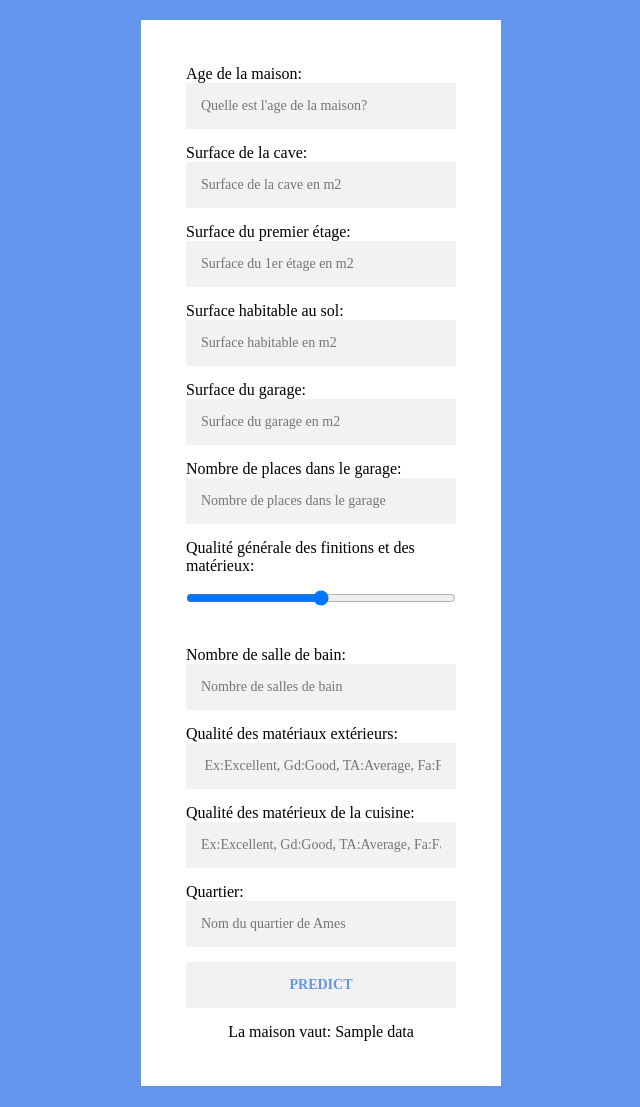
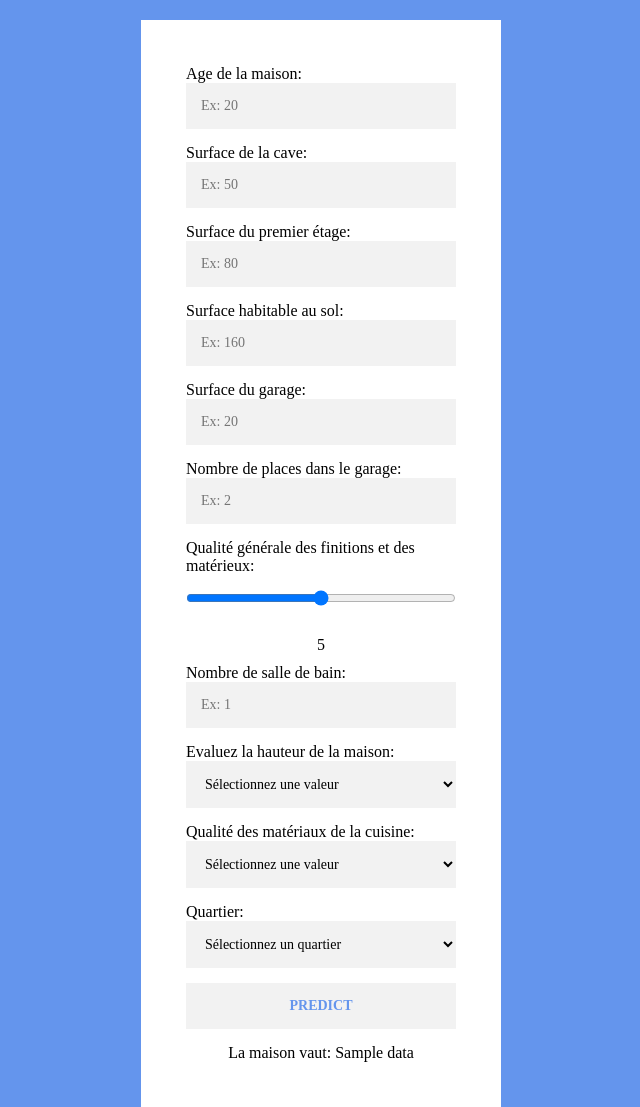
Before and after one commit to RudyBourez/Projet_E2, a Flask app: template Flask/app/templates/predict.html in a window 1280 px wide. Shown: the part 88-1195 px from the top of the page, without its empty margins (319-959 px from the left). Before the commit the page ends 1174 px from the top, so only its background shows below. Run offline with Flask 2, Linux system fonts and the light colour scheme; the template is opened without the code that fills it: most values are stand-ins (such as "Sample title", 1, 10 or a date in 2020); parts of the project's set-up code (start-up, migrations or seed data) failed here and were passed over.

Commit message:
nouveau modèle chargé

```diff
--- a/Flask/app/__init__.py
+++ b/Flask/app/__init__.py
@@ -1,13 +1,15 @@
 from flask import Flask
 from flask_sqlalchemy import SQLAlchemy
 from flask_login import LoginManager, current_user
-import joblib
+import pickle
+import json
 from dotenv import load_dotenv
 import os
 
 load_dotenv()
 
-model = joblib.load(open('model.joblib', 'rb'))
+cat_neighborhood = json.load(open("cat_neighborhood.json", "rb"))
+model = pickle.load(open('model.pkl', 'rb'))
 
 db = SQLAlchemy()
 app = Flask(__name__)
--- a/Flask/app/static/css/main.css
+++ b/Flask/app/static/css/main.css
@@ -20,7 +20,7 @@ body{
     padding: 45px;
 }
 
-.form input{
+.form input, .form select{
     font-family: 'Times New Roman', Times, serif;
     outline: 1;
     background: #f2f2f2;
--- a/Flask/app/static/js/main.js
+++ b/Flask/app/static/js/main.js
@@ -4,7 +4,7 @@ rangeResults.forEach(function(rangeResult) {
     const rangeInput = document.querySelector('#' + rangeResult.dataset.input);
 
     if (rangeInput) {
-        rangeResult.innerHTML = rangeInput.ariaValueMax;
+        rangeResult.innerHTML = rangeInput.value;
 
         rangeInput.addEventListener('input', function() {
             rangeResult.innerHTML = rangeInput.value;
--- a/Flask/app/templates/predict.html
+++ b/Flask/app/templates/predict.html
@@ -6,40 +6,90 @@
             <form action="{{url_for('main.predict')}}" method="POST">
                 <label for="Age_house">
                     Age de la maison:
-                    <input type="number" name='Age_house' placeholder="Quelle est l'age de la maison?">
+                    <input type="number" name='Age_house' min="0" placeholder="Ex: 20">
                 </label>
-                <label for="Total_Bsmt_SF">
+                <label for="Total Bsmt SF">
                     Surface de la cave:
-                    <input type="number" name='Total_Bsmt_SF' placeholder="Surface de la cave en m2">
+                    <input type="number" name='Total Bsmt SF' min="0" placeholder="Ex: 50">
                 </label>
-                <label for="1st_Flr_SF">
+                <label for="1st Flr SF">
                     Surface du premier étage:
-                    <input type="number" name='1st_Flr_SF' placeholder="Surface du 1er étage en m2">
+                    <input type="number" name='1st Flr SF' min="0" placeholder="Ex: 80">
                 </label>
-                <label for="Gr_Liv_Area">
+                <label for="Gr Liv Area">
                     Surface habitable au sol:
-                    <input type="number" name='Gr_Liv_Area' placeholder="Surface habitable en m2">
+                    <input type="number" name='Gr Liv Area' min="0" placeholder="Ex: 160">
                 </label>
-                <label for="Garage_Area">
+                <label for="Garage Area">
                     Surface du garage:
-                    <input type="number" name='Garage_Area' placeholder="Surface du garage en m2">
+                    <input type="number" name='Garage Area' min="0" placeholder="Ex: 20">
                 </label>
-                <label for="Garage_Cars">
+                <label for="Garage Cars">
                     Nombre de places dans le garage:
-                    <input type="number" name='Garage_Cars' placeholder="Nombre de places dans le garage">
+                    <input type="number" name='Garage Cars' min="0" placeholder="Ex: 2">
                 </label>
-                <label for="Overall_Qual">
+                <label for="Overall Qual">
                     Qualité générale des finitions et des matérieux:
-                    <input type="range" value="5" min="0" max="10" step="1" name="Overall_Qual" id="Overall_Qual">
-                    <span class="range-result" data-input="Overall_Qual"></span>
+                    <input type="range" value="5" min="0" max="10" step="1" name="Overall Qual" id="Overall Qual">
+                    <span class="range-result" data-input="Overall Qual">5</span>
                 </label>
                 <label for="Bath">
                     Nombre de salle de bain:
-                    <input type="number" name='Bath' placeholder="Nombre de salles de bain">
+                    <input type="number" name='Bath' min="0" placeholder="Ex: 1">
                 </label>
-                Qualité des matériaux extérieurs: <input type="text" name='Exter_Qual' placeholder=" Ex:Excellent, Gd:Good, TA:Average, Fa:Fair, Po:Poor"><br>
-                Qualité des matérieux de la cuisine: <input type="text" name='Kitchen_Qual' placeholder="Ex:Excellent, Gd:Good, TA:Average, Fa:Fair, Po:Poor"><br>
-                Quartier: <input type="text" name='Neighborhood' placeholder="Nom du quartier de Ames"><br>
+                <label for="Bsmt Qual">
+                    Evaluez la hauteur de la maison:
+                    <select name="Bsmt Qual" id="Bsmt Qual">
+                        <option>Sélectionnez une valeur</option>
+                        <option value="Excellent">Excellent</option>
+                        <option value="Good">Good</option>
+                        <option value="Average">Average</option>
+                        <option value="Fair">Fair</option>
+                        <option value="Poor">Poor</option>
+                    </select>
+                </label>
+                <label for="Kitchen Qual">
+                    Qualité des matériaux de la cuisine:
+                    <select name="Kitchen Qual" id="Kitchen Qual">
+                        <option>Sélectionnez une valeur</option>
+                        <option value="Excellent">Excellent</option>
+                        <option value="Good">Good</option>
+                        <option value="Average">Average</option>
+                        <option value="Fair">Fair</option>
+                        <option value="Poor">Poor</option>
+                    </select>
+                </label>
+                <label for="Neighborhood">
+                    Quartier:
+                    <select name="Neighborhood" id="Neighborhood">
+                        <option>Sélectionnez un quartier</option>
+                        <option value="Bloomington Heights">Bloomington Heights</option>
+                        <option value="Bluestem">Bluestem</option>
+                        <option value="Briardale">Briardale</option>
+                        <option value="Brookside">Brookside</option>
+                        <option value="Clear Creek">Clear Creek</option>
+                        <option value="College Creek">College Creek</option>
+                        <option value="Crawford">Crawford</option>
+                        <option value="Edwards">Edwards</option>
+                        <option value="Gilbert">Gilbert</option>
+                        <option value="Iowa DOT and Rail Road">Iowa DOT and Rail Road</option>
+                        <option value="Meadow Village">Meadow Village</option>
+                        <option value="Mitchell">Mitchell</option>
+                        <option value="North Ames">North Ames</option>
+                        <option value="Northridge">Northridge</option>
+                        <option value="Northpark Villa">Northpark Villa</option>
+                        <option value="Northridge Heights">Northridge Heights</option>
+                        <option value="Northwest Ames">Northwest Ames</option>
+                        <option value="Old Town">Old Town</option>
+                        <option value="South & West of Iowa State University">South & West of Iowa State University</option>
+                        <option value="Sawyer">Sawyer</option>
+                        <option value="Sawyer West">Sawyer West</option>
+                        <option value="Somerset">Somerset</option>
+                        <option value="Stone Brook">Stone Brook</option>
+                        <option value="Timberland">Timberland</option>
+                        <option value="Veenker">Veenker</option>
+                    </select>
+                </label>
                 <input type="submit" value="predict" class="submit">
             </form>
             <p> La maison vaut: {{data}}</p>
--- /dev/null
+++ b/Flask/cat_neighborhood.json
@@ -0,0 +1 @@
+{"Blmngtn": 10.0, "Blueste": 5.0, "BrDale": 1.0, "BrkSide": 3.0, "ClearCr": 11.0, "CollgCr": 11.0, "Crawfor": 11.0, "Edwards": 3.0, "Gilbert": 10.0, "Greens": 10.0, "IDOTRR": 1.0, "MeadowV": 0.0, "Mitchel": 7.0, "NAmes": 5.0, "NPkVill": 5.0, "NWAmes": 9.0, "NoRidge": 23.0, "NridgHt": 23.0, "OldTown": 3.0, "SWISU": 4.0, "Sawyer": 4.0, "SawyerW": 9.0, "Somerst": 13.0, "StoneBr": 23.0, "Timber": 15.0, "Veenker": 15.0}
```
Also changed, not shown: Flask/app/main.py (+20 -5 lines).
